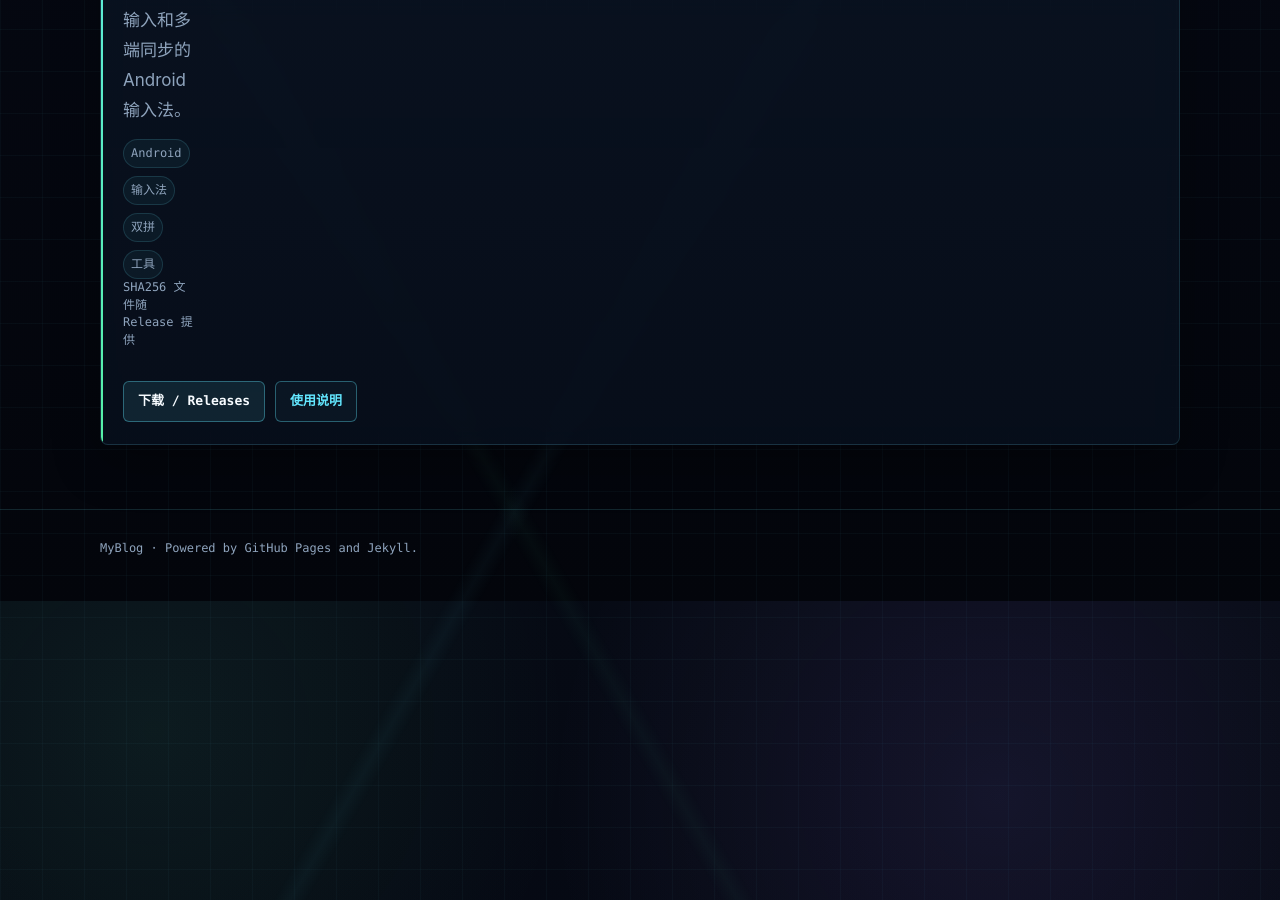
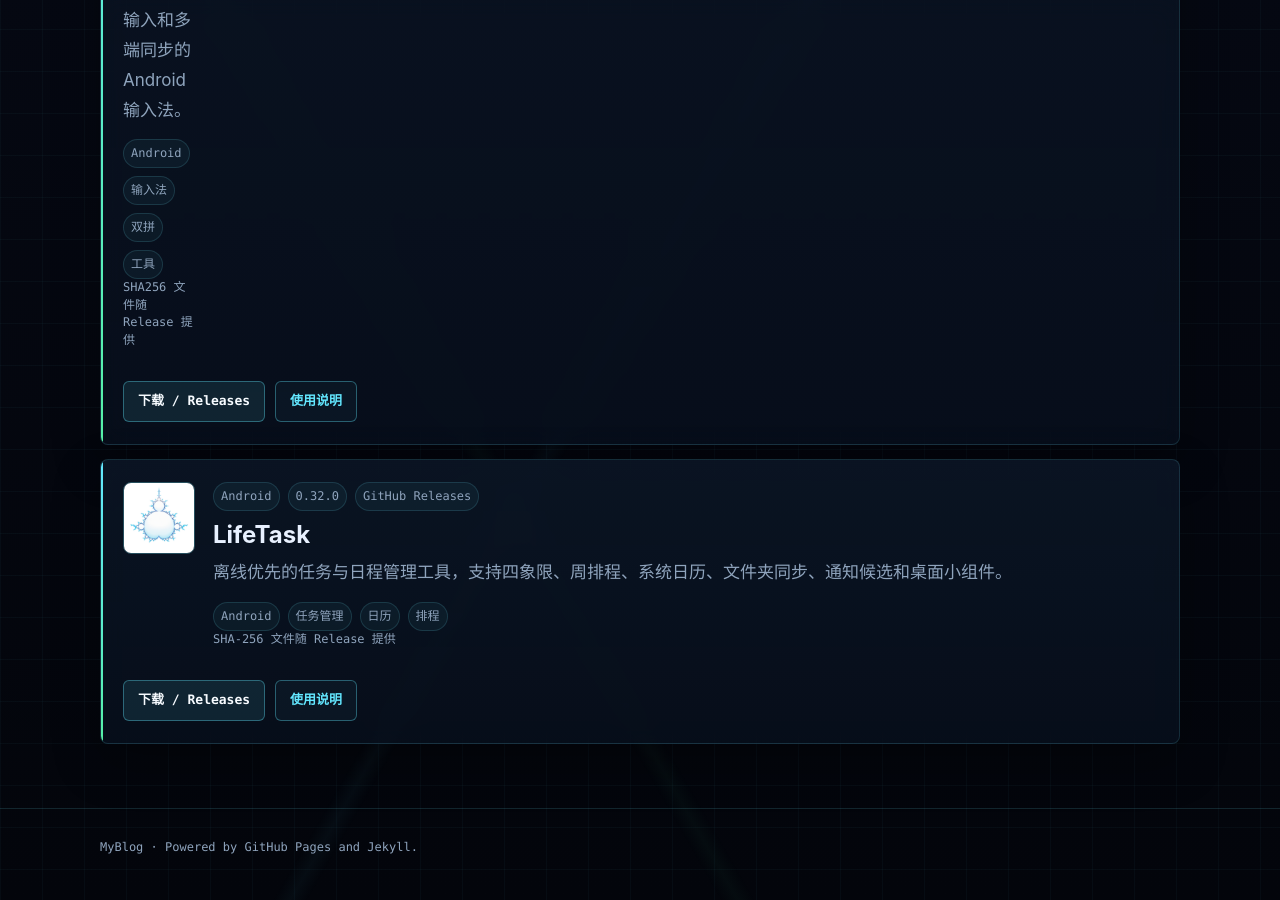
Before and after one commit to joysky77/MyBlog, a Jekyll site: the page built from downloads.md, in a window 1280 px wide and 900 px high, scrolled down 1021 px. Built offline with Jekyll 4.4.1, drawn with Linux system fonts in a browser that asks for light colours; comment, search, counter and statistics services are not loaded; part of the change alters nothing that is shown.

Commit message:
Publish LifeTask Android 0.32.0 guide

````diff
--- a/_data/software.yml
+++ b/_data/software.yml
@@ -27,6 +27,21 @@
     - 双拼
     - 工具
 
+- name: LifeTask
+  version: "0.32.0"
+  platform: Android
+  icon: /assets/lifetask-icon.png
+  summary: 离线优先的任务与日程管理工具，支持四象限、周排程、系统日历、文件夹同步、通知候选和桌面小组件。
+  status: GitHub Releases
+  download_url: https://github.com/joysky77/MyBlog/releases/tag/lifetask-android-v0.32.0
+  docs_url: /2026/10/01/lifetask-android/
+  checksum: "SHA-256 文件随 Release 提供"
+  tags:
+    - Android
+    - 任务管理
+    - 日历
+    - 排程
+
 # 闭源软件直接放在本博客仓库时，可以按下面格式添加：
 # - name: 我的闭源软件
 #   version: "1.0.0"
--- /dev/null
+++ b/_posts/2026-10-01-lifetask-android.md
@@ -0,0 +1,115 @@
+---
+layout: post
+title: "LifeTask 0.32.0：任务、日程与周排程使用指南"
+date: 2026-10-01 23:16:00 +0800
+categories: 软件
+tags: [Android, 任务管理, 日历, 排程, LifeTask]
+---
+
+![LifeTask 应用图标]({{ "/assets/lifetask-icon.png" | relative_url }})
+
+LifeTask 是一款离线优先的 Android 个人任务推进应用。它把随手记录、四象限管理、日程安排、周排程、系统日历、桌面小组件、通知候选和多设备文件夹同步放在同一个应用中。核心任务和排程功能不依赖网络，适合希望自己掌握数据、又需要把任务落实到具体时间的人。
+
+当前发布版本为 **0.32.0**，最低支持 Android 8.0。
+
+## 下载
+
+- [下载 LifeTask 0.32.0 APK](https://github.com/joysky77/MyBlog/releases/download/lifetask-android-v0.32.0/LifeTask-0.32.0-release.apk)
+- [查看 SHA-256 校验值](https://github.com/joysky77/MyBlog/releases/download/lifetask-android-v0.32.0/SHA256SUMS.txt)
+- [打开 GitHub Release 页面](https://github.com/joysky77/MyBlog/releases/tag/lifetask-android-v0.32.0)
+
+安装包信息：
+
+```text
+文件名：LifeTask-0.32.0-release.apk
+大小：12,961,293 字节
+SHA-256：6D354BBB137D356DABA9DF66118135F6BFDAA5A9A56970EA098020EDBEBACB2B
+包名：com.yangy.lifetask
+版本：0.32.0（versionCode 32）
+```
+
+APK 已通过 Android APK Signature Scheme v2 校验，发布证书 SHA-256 为：
+
+```text
+7A8E07B70441F7325FE78647B37004321F2EFC9D95DA39AEF9355656C58D6B91
+```
+
+## 主要功能
+
+### 任务池与四象限
+
+没有计划时间的任务统一放在任务池中。新建任务时只填标题也可以，备注、截止时间、重要性和计划时间都可以稍后补充。任务按“紧急重要、不紧急重要、紧急不重要、不紧急不重要”四种类型显示，便于先处理真正需要推进的事项。
+
+任务可以继续拆成子任务，也可以添加更轻量的步骤。步骤支持勾选、改名和删除；需要单独安排时间时，可以把步骤升级为子任务。任务池和日程中的 LifeTask 任务支持完成、分享、添加子任务、编辑和删除等快捷操作。
+
+### 日程、提醒与重复任务
+
+给任务设置开始时间后，它会进入日程。只设置开始时间时，应用会按照默认日程时长自动补齐结束时间。提醒由手机日历负责，可选择准时、提前 10 分钟、30 分钟、1 小时、1 天或自定义分钟数。
+
+重复任务支持每天、工作日、每周、每月、每年和自定义间隔天数。完成本次任务后，LifeTask 会生成下一次独立任务和对应日历事件，便于分别记录每次完成情况。
+
+### 周排程
+
+“排程”页上方显示全部待安排任务，并按照重要性、紧急性、截止时间和创建时间排序；下方是周一至周日的 24 小时时间轴。
+
+长按待安排任务，可以把它拖到某一天的 15 分钟刻度上。拖到当前或未来时间表示安排计划，拖到过去时间表示补记任务在该时间完成。已经排期的 LifeTask 任务可以跨天拖动改期；普通外部日历事件在所属日历可写、且不是重复或全天事件时，也可以拖动调整时间。
+
+### 日程和月历
+
+日程页合并显示 LifeTask 任务与用户选择的手机日历事件，并用不同颜色区分任务重要性和日历来源。月历按周一至周日显示整月，每天列出当天日程；点击日期可以查看详细内容。是否显示已完成任务和日程，可在设置中调整。
+
+### 系统日历与 ICS
+
+授权日历权限后，可以选择多个日历用于显示，并指定一个可写日历作为默认写入目标。LifeTask 创建的事件带有稳定标识，可在任务变化时更新对应日历事件并避免重复。
+
+应用支持把日程分享为摘要文字和标准 `.ics` 文件，也支持从其他应用打开或分享 `.ics` 文件到 LifeTask。导入前会显示预览，可修改标题、重要性和目标日历；相同 `UID + DTSTART` 的日程不会重复导入。
+
+### 桌面小组件
+
+桌面小组件可以显示任务池和近期日程，并随组件尺寸显示更多内容。可以从组件快速添加普通任务或使用 AI 录入，也可以直接完成任务、添加子任务、删除任务或打开编辑。组件支持浅色、深色、字体大小、背景颜色和透明度设置。
+
+### 文件夹同步
+
+LifeTask 的核心数据保存在本机 Room 数据库中。需要多设备同步时，可以通过系统文件选择器指定一个由 Syncthing、FolderSync、Nextcloud 等工具同步的文件夹。应用会在其中写入不可变操作记录，由各设备进行字段级合并。
+
+同步目录位于所选文件夹下的 `LifeTaskSync/operations`。每台设备只写自己的子目录；任务标题、备注、优先级、时间、状态、层级、步骤和删除状态可参与合并。不要直接同步应用正在使用的数据库文件。通知原文、AI API Key 和调试日志不会写入同步目录。
+
+### 通知候选与 AI
+
+用户主动开启通知访问后，LifeTask 可以监听选定来源应用的通知，从普通文本、长文本、多行文本和聊天通知中提取候选事项。过滤在 AI 调用之前完成；明确表示本人不需要参加的会议通知会被排除。
+
+Pro 用户可以配置自己的 OpenAI 兼容接口、模型和 API Key，使用 AI 快速添加和通知 AI 识别。可以选择只生成候选后手动确认，也可以让置信度达到 80% 的结果自动加入任务或日程；不确定的结果仍保留为候选。API Key 由 Android Keystore 在本机加密保存，调用时数据会发送到用户自己配置的 AI 服务。
+
+### 每周复盘和外观
+
+每周复盘根据本地任务数据生成确定性统计和规则建议，不需要调用 AI。应用支持跟随系统、浅色和深色模式；Pro 用户还可以调整主题预设、应用背景色、文字色、四象限任务颜色和小组件外观。
+
+## 首次使用
+
+1. 安装 APK 后打开 LifeTask，在“任务池”点击添加按钮，先创建一个只含标题的任务。
+2. 打开任务设置计划时间，保存后它会进入“日程”；清除计划时间后会回到任务池。
+3. 进入“设置 → 日历”，授予日历读写权限，选择需要显示的日历，并指定默认写入日历。
+4. 进入“排程”，长按待安排任务，将它拖到周视图中的日期和时间。左右切换整周可安排后续计划。
+5. 如需多设备同步，进入“设置 → 同步与复盘”，选择由同步软件管理的共享文件夹，再执行一次“立即同步”。
+6. 如需桌面小组件，长按手机桌面空白处，从小组件列表添加 LifeTask，并拖动边缘调整大小。
+7. 如需通知候选，在“设置 → 通知与 AI”开启后台驻留和通知访问，再选择需要监听的来源应用。
+8. 如需 AI 功能，先在“账户与 Pro”中开通或刷新 Pro 授权，再填写 OpenAI 兼容接口地址、模型和 API Key。
+
+## Pro 开通说明
+
+LifeTask 当前采用年费 Pro 授权。打开“设置 → 账户与 Pro”，以页面实时显示的方案、价格和期限为准，点击“开通 Pro”进入付款页面。支付后返回 LifeTask，点击“刷新授权”；只有服务端确认授权有效后，Pro 功能才会开放。
+
+Pro 授权主要用于 AI 快速添加、通知 AI 识别和自定义外观等功能。AI 服务本身需要用户自行提供兼容接口、模型和 API Key。
+
+## 权限与隐私
+
+- **日历权限**：用于读取用户选择的日历，以及向指定可写日历创建或更新 LifeTask 日程。
+- **通知访问和通知权限**：用于在用户主动开启后采集所选应用的通知，并显示后台监听状态。
+- **网络权限**：用于用户主动启用的 AI 请求、付款和授权校验；基础任务、排程、日历、小组件和本地复盘可以离线使用。
+- **文件夹访问**：只在用户选择同步目录后使用，用于写入跨设备操作记录。
+
+通知监听和 AI 默认关闭。普通外部日历事件不会自动转换为任务，只有用户主动编辑或接管时才由 LifeTask 管理。卸载或清除应用数据前，建议先完成文件夹同步，并确认同步软件已经上传最新记录。
+
+## 安装提示
+
+如果系统阻止安装，请按提示允许当前浏览器或文件管理器“安装未知应用”。升级时直接安装新版本即可；不要先卸载旧版，以免清除应用私有目录中的任务和设置。安装后如需核对文件完整性，可以使用本页公布的 SHA-256 与下载文件进行比较。
````
Also changed, not shown: README.md, assets/lifetask-icon.png (added).
